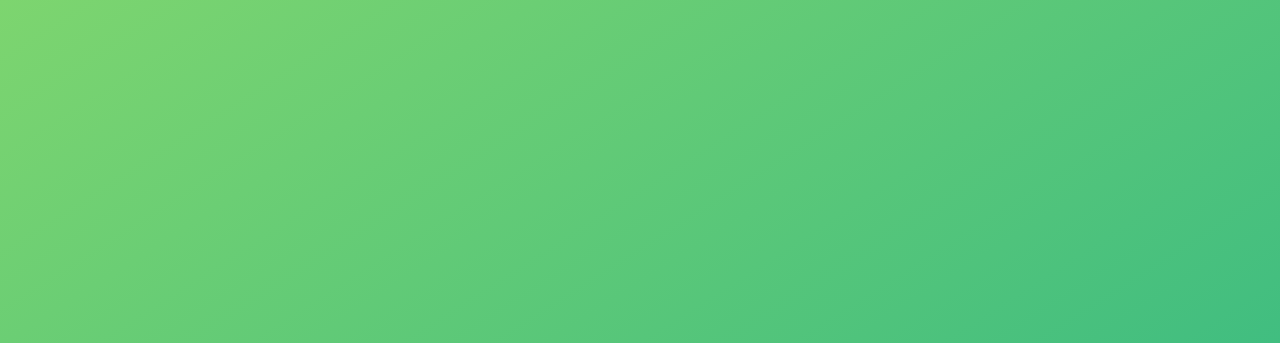
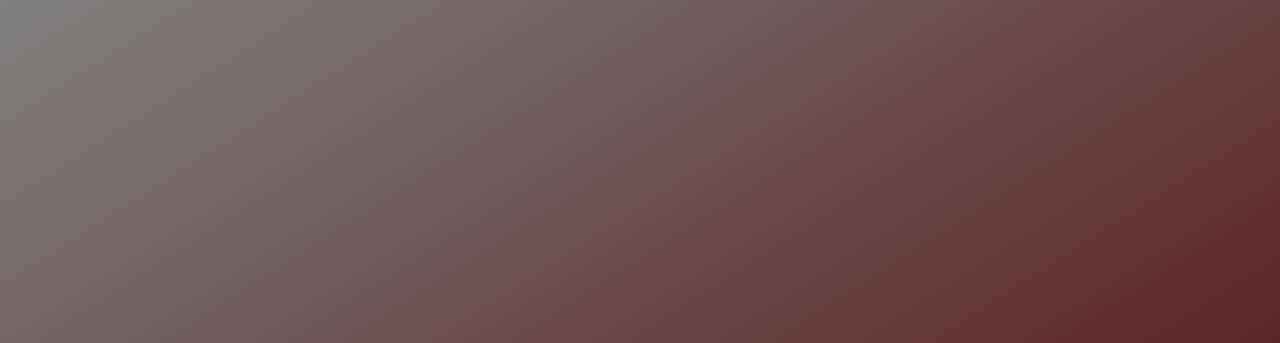
Before and after one commit to marzan-666/The_Complete_JavaScript_Course_2021, a plain HTML site: page Data Structures , Modern Operators and Strings/index.html in a window 1280 px wide. Shown: the top 343 px of the page. Drawn offline with Linux system fonts and the light colour scheme.

Commit message:
Update index.html

```diff
--- a/Data Structures , Modern Operators and Strings/index.html
+++ b/Data Structures , Modern Operators and Strings/index.html
@@ -10,7 +10,7 @@
         height: 100vh;
         display: flex;
         align-items: center;
-        background: linear-gradient(to top left, #28b487, #7dd56f);
+        background: linear-gradient(to top left, #4d0000, #808080);
       }
       h1 {
         font-family: sans-serif;
```
